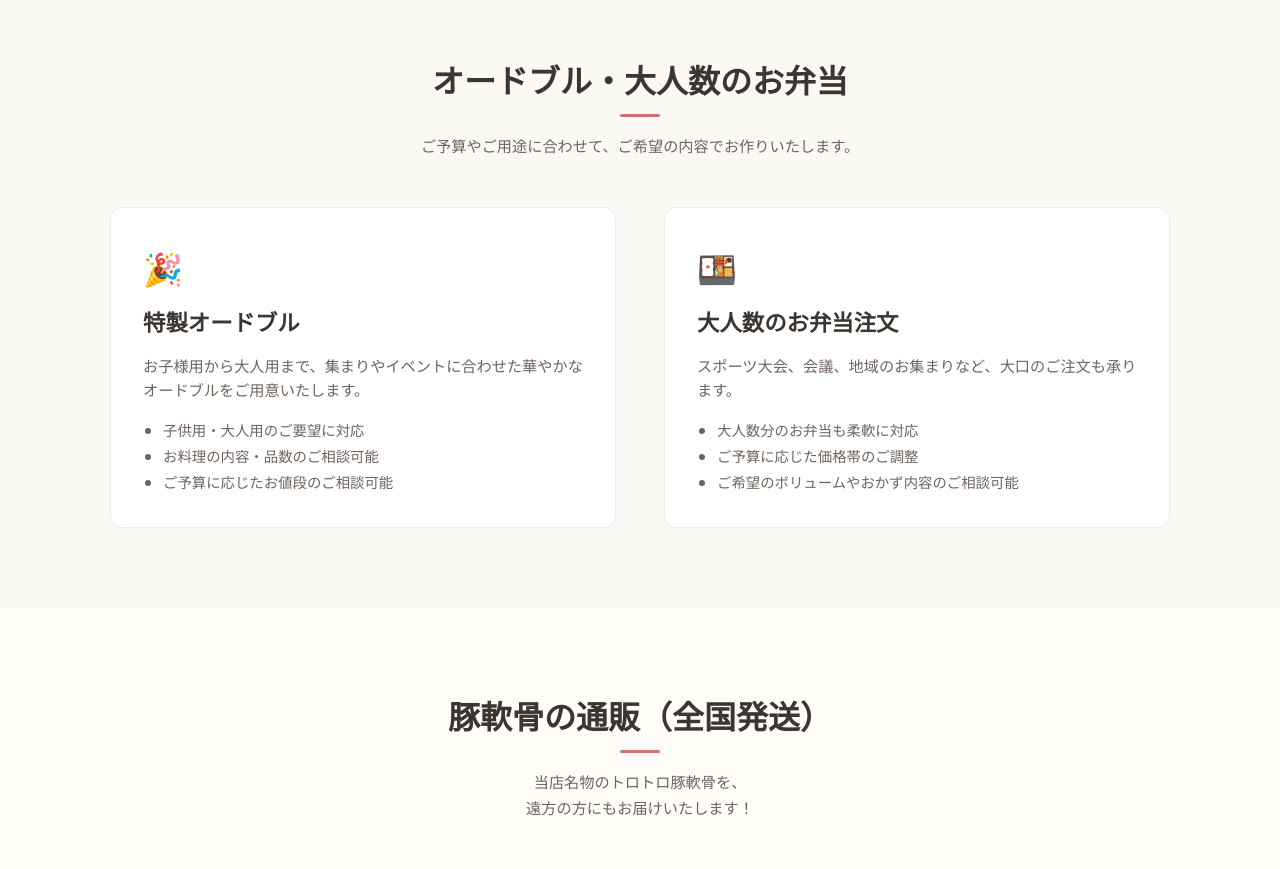
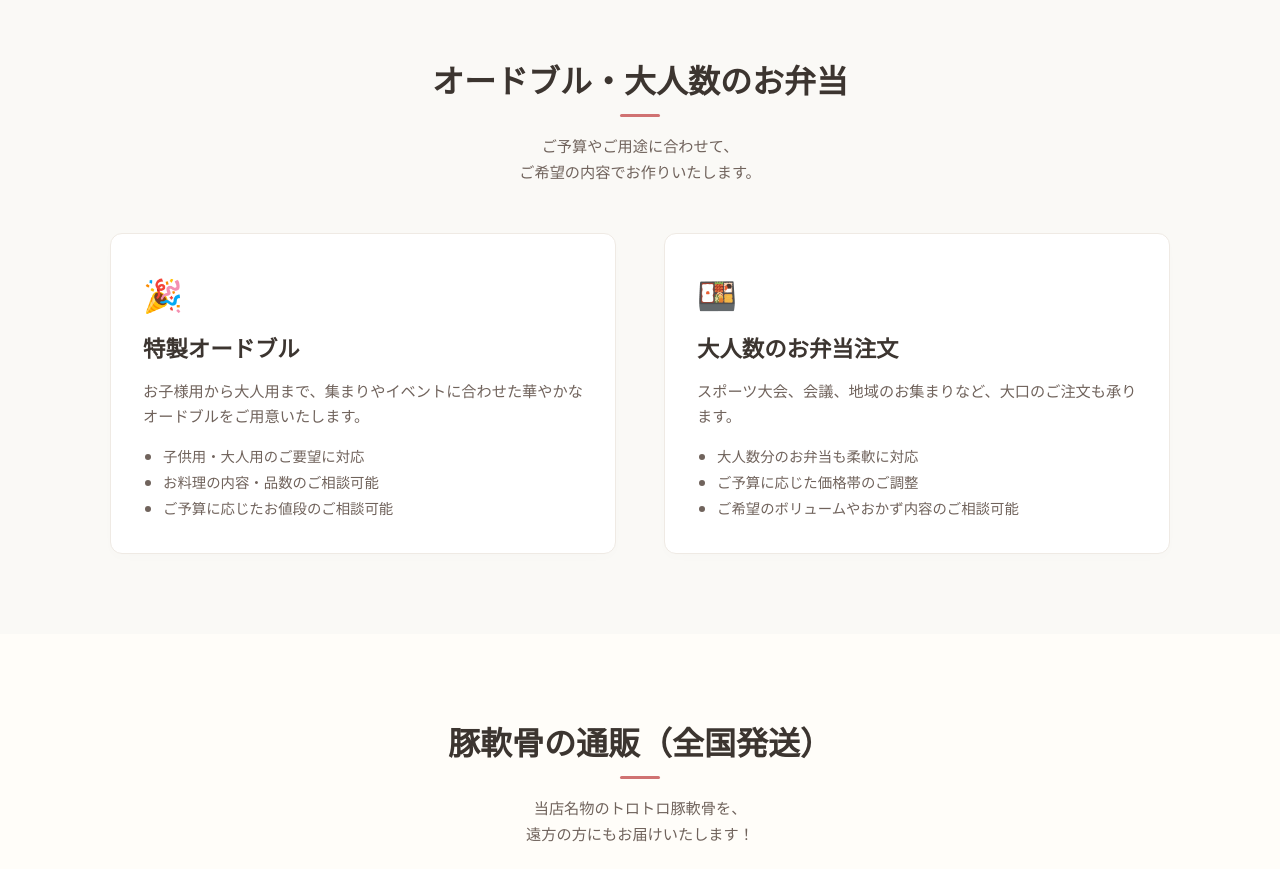
Before and after one commit to hyakarun/hanachan_obento, a React (Vite) app: page / in a window 1280 px wide. Shown: the part 1960-2829 px from the top of the page. Built offline with nearby package versions, Linux system fonts and the light colour scheme.

Commit message:
Update line break position in hors-doeuvre section description

```diff
--- a/src/App.jsx
+++ b/src/App.jsx
@@ -152,7 +152,10 @@ function App() {
       <section id="hors-doeuvre" className="section">
         <div className="container">
           <h2 className="section-title"><span className="nobreak">オードブル・</span><span className="nobreak">大人数のお弁当</span></h2>
-          <p className="section-desc">ご予算やご用途に合わせて、ご希望の内容でお作りいたします。</p>
+          <p className="section-desc">
+            ご予算やご用途に合わせて、<br />
+            <span className="nobreak">ご希望の内容でお作りいたします。</span>
+          </p>
 
           <div className="about-grid">
             <div className="feature-card" style={{ padding: '32px' }}>
```
Also changed, not shown: 2 other files (tests, documents, lock files or other folders).
